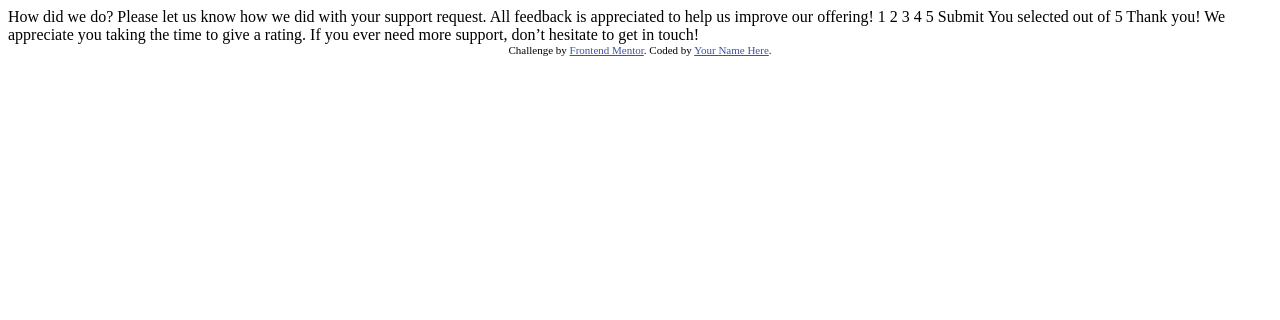
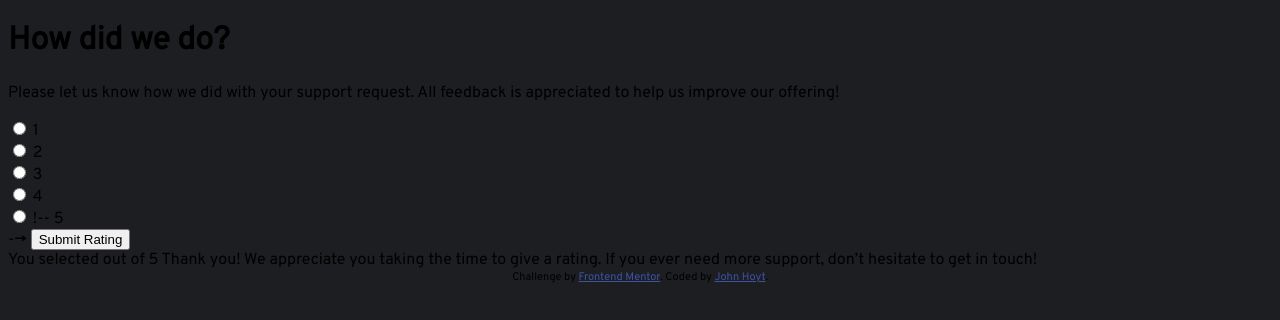
Before and after one commit to JohnMHoyt24/rating-system, a plain HTML site: page interactive-rating-component-main/index.html in a window 1280 px wide. Drawn offline with Linux system fonts and the light colour scheme.

Commit message:
Initial version of the form created.

```diff
--- a/interactive-rating-component-main/index.html
+++ b/interactive-rating-component-main/index.html
@@ -1,31 +1,61 @@
 <!DOCTYPE html>
 <html lang="en">
+
   <head>
     <meta charset="UTF-8">
-  <meta name="viewport" content="width=device-width, initial-scale=1.0"> <!-- displays site properly based on user's device -->
+    <meta name="viewport" content="width=device-width, initial-scale=1.0">
+    <!-- displays site properly based on user's device -->
 
     <link rel="icon" type="image/png" sizes="32x32" href="./images/favicon-32x32.png">
+    <link rel="stylesheet" href="https://fonts.googleapis.com/css?family=Overpass">
+    <link rel="stylesheet" href="style.css">
 
     <title>Frontend Mentor | Interactive rating component</title>
 
     <!-- Feel free to remove these styles or customise in your own stylesheet 👍 -->
     <style>
-    .attribution { font-size: 11px; text-align: center; }
-    .attribution a { color: hsl(228, 45%, 44%); }
+      .attribution {
+        font-size: 11px;
+        text-align: center;
+      }
+
+      .attribution a {
+        color: hsl(228, 45%, 44%);
+      }
+
+      body{
+        font-family: "Overpass";
+        background-color: hsl(218, 8%, 12%);
+      }
     </style>
   </head>
+
   <body>
+    <!-- Rating state start -->
+    <div>
+      <!-- This will contain the text, the rating scale from 1 to 5, and the submit button -->
+      <h1 class="header">How did we do?</h1>
+      <p class="description">Please let us know how we did with your support request. All feedback is appreciated to help
+        us improve our offering!</p>
+      <form class="rating-form" onsubmit="return submitRating()">
+        <input type="radio" id="rating1" name="rating" value="1">
+        <label for="rating1">1</label><br>
 
-  <!-- Rating state start -->
+        <input type="radio" id="rating2" name="rating" value="2">
+        <label for="rating2">2</label><br>
 
-  How did we do?
+        <input type="radio" id="rating3" name="rating" value="3">
+        <label for="rating3">3</label><br>
 
-  Please let us know how we did with your support request. All feedback is appreciated
-  to help us improve our offering!
+        <input type="radio" id="rating4" name="rating" value="4">
+        <label for="rating4">4</label><br>
 
-  1 2 3 4 5
+        <input type="radio" id="rating5" name="rating" value="5">
+        !-- <label for="rating5">5</label><br> -->
 
-  Submit
+        <button type="submit">Submit Rating</button>
+        </form>
+    </div>
 
    <!-- Rating state end -->
 
@@ -43,7 +73,8 @@
 
     <div class="attribution">
       Challenge by <a href="https://www.frontendmentor.io?ref=challenge" target="_blank">Frontend Mentor</a>.
-    Coded by <a href="#">Your Name Here</a>.
+      Coded by <a href="#">John Hoyt</a>.
     </div>
-</body>
-</html>
+    <script src="script.js"></script>
+  </body >
+</html >
```
Lines whose indentation alone changed are shown as unchanged.
